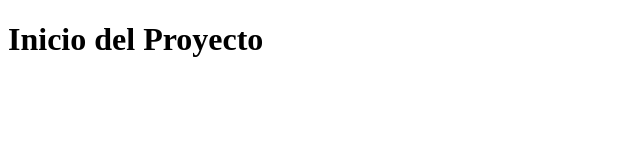
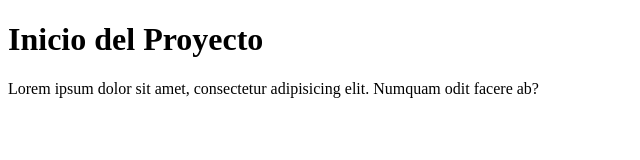
Before and after one commit to vihucaze/Clases, a plain HTML site: page index.html in a window 1280 px wide. Shown: the whole page, without its empty margins (0-640 px from the left). Drawn offline with Linux system fonts and the light colour scheme.

Commit message:
AgregueUnaP

```diff
--- a/index.html
+++ b/index.html
@@ -3,11 +3,12 @@
 <head>
     <meta charset="UTF-8">
     <meta name="viewport" content="width=device-width, initial-scale=1.0">
-    <title>Bordes CSS</title>
+    <title>Proyecto</title>
 </head>
 <body>
 
     <h1>Inicio del Proyecto</h1>
+    <p>Lorem ipsum dolor sit amet, consectetur adipisicing elit. Numquam odit facere ab?</p>
 
     <div id="caja1">
 
```
Also changed, not shown: 1 other file.
